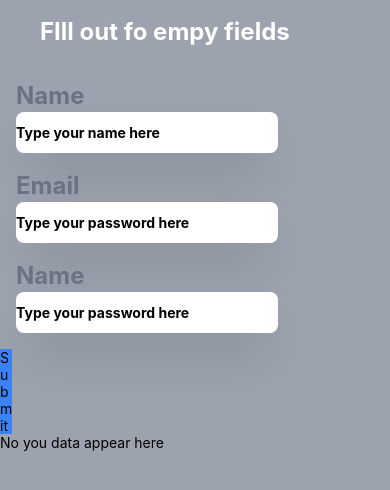
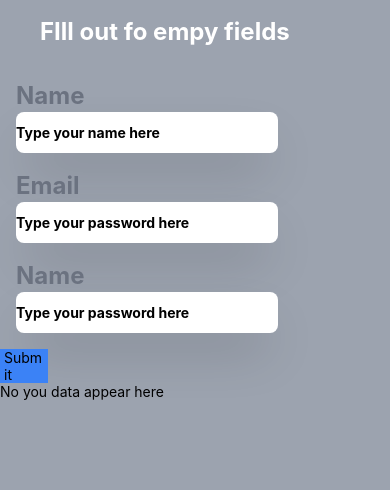
Before and after one commit to niyomugaboetiene/react-native-with-tailwindcss, a React Native app: screen / in a window 390 px wide. Shown: the top 490 px of the page. Built offline with nearby package versions, Linux system fonts and the light colour scheme.

Commit message:
react-native: styling my simple project

```diff
--- a/components/chapter 1/proj.tsx
+++ b/components/chapter 1/proj.tsx
@@ -40,7 +40,7 @@ function Project() {
 
 
               <TouchableOpacity
-              className="bg-blue-500 w-3"
+              className="bg-blue-500 w-12 px-1"
                   onPress={() => setPressed(true)}
                >
                 <Text>Submit</Text>
```
